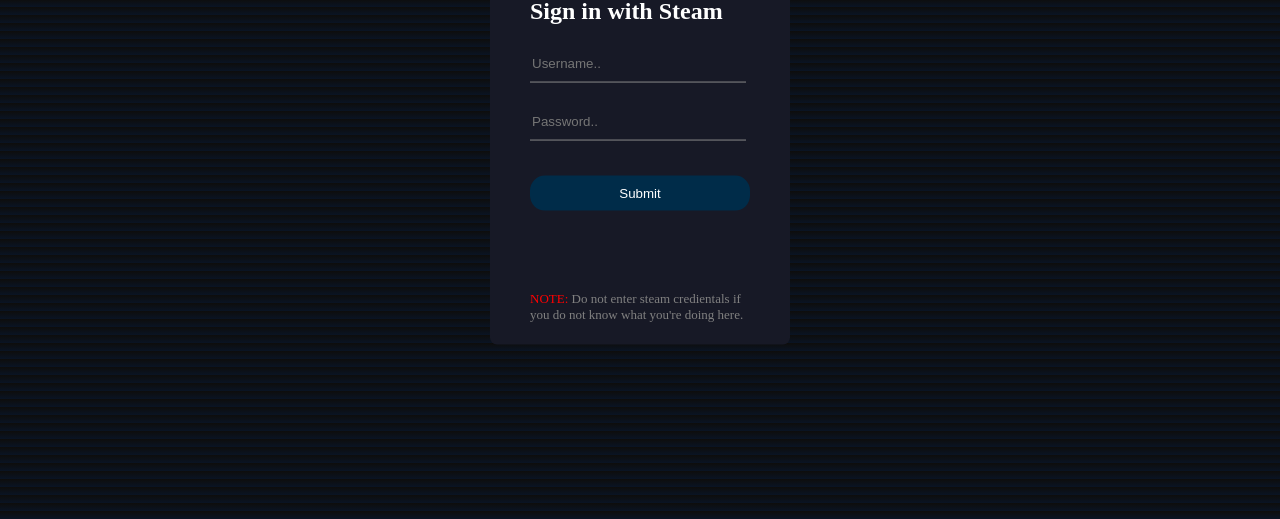
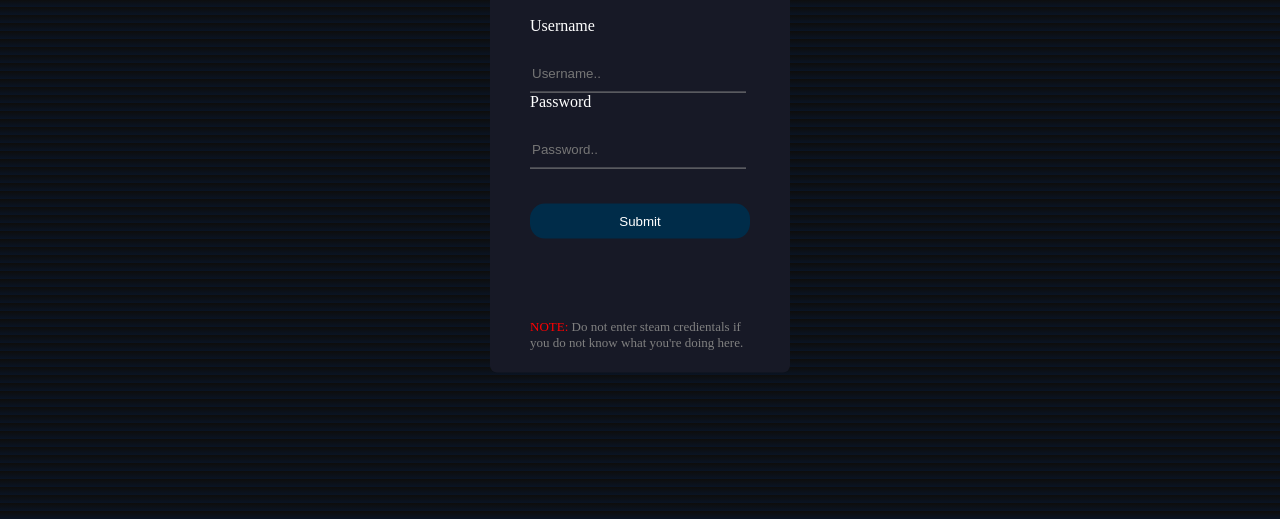
Before and after one commit to Connor-jt/Easyworkshop, a plain HTML site: page index.html in a window 1280 px wide. Shown: the part 281-800 px from the top of the page. Drawn offline with Linux system fonts and the light colour scheme; no server answers.

Commit message:
attempt 5

```diff
--- a/index.html
+++ b/index.html
@@ -19,7 +19,9 @@
                 <!-- <img src="RES/logo_opaque.png" class="longin_logo" alt="logo"></img> -->
                 <h2>Sign in with Steam</h2>
 
+					 <label for="username">Username</label>
                 <input type="text" id="username" class="block login_field" oninput="login_field_changed();" placeholder="Username.." />
+					 <label for="password">Password</label>
                 <input type="password" id="password" class="block login_field" oninput="login_field_changed();" placeholder="Password.." />
 
                 <input type="submit" id="login_submit_button" value="Submit" class="block login_submit" onclick="login_submit();">
--- a/main.js
+++ b/main.js
@@ -1,4 +1,4 @@
-import Long from "/long.js";
+import Long from "./long.js";
 
 var WS = null; // our websocket handle to the steam servers
 var logon_session_header = null;
```
